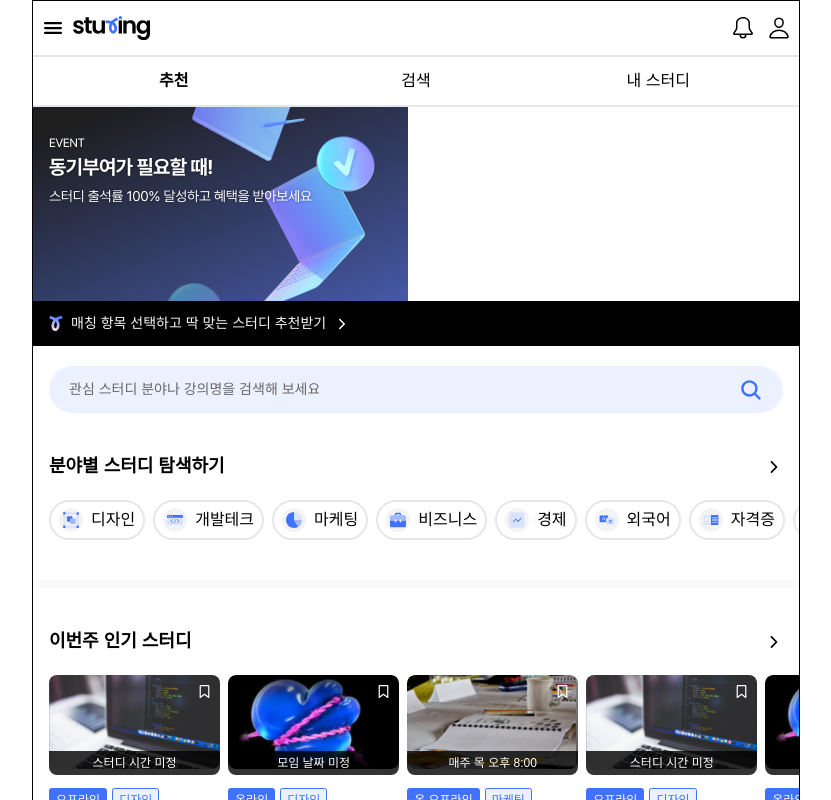
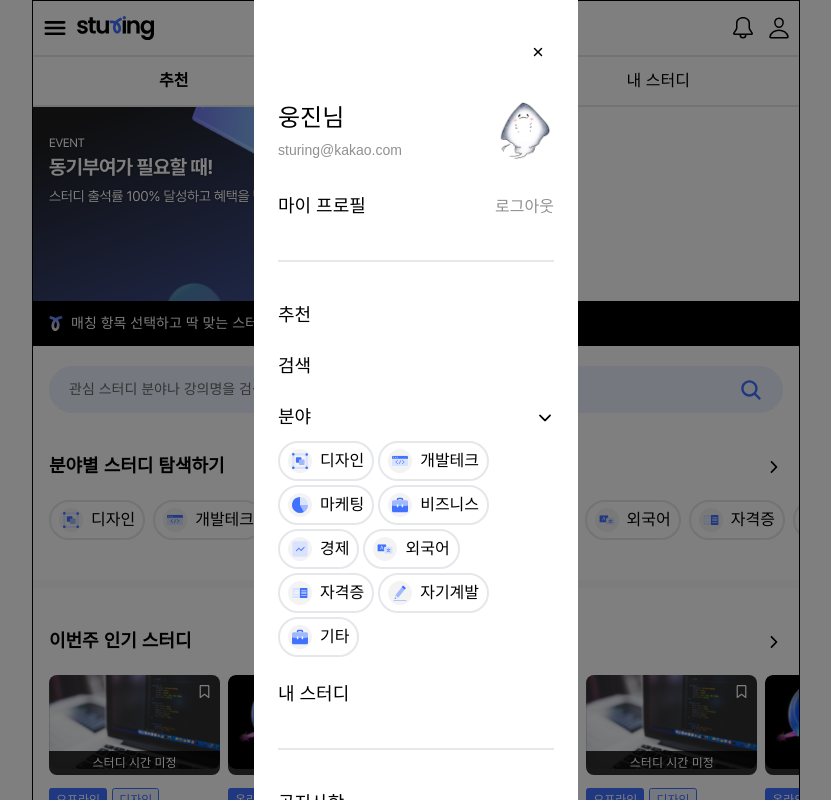
Before and after one commit to Woongjin-Udemy-Pixe11/sturing, a Next.js app: page / in a window 1280 px wide. Both pictures are taken after a click on the button 277 px from the left and 28 px from the top of the page. Shown: the top 800 px of the page, without its empty margins (224-1055 px from the left). Built offline with nearby package versions, Linux system fonts and the light colour scheme; a web font is replaced by a local one.

Commit message:
[design] 햄버거 메뉴 클릭 시 사이드바 열림 처리

```diff
--- a/src/components/common/Header.tsx
+++ b/src/components/common/Header.tsx
@@ -1,15 +1,38 @@
+'use client';
 import { IoMenu } from 'react-icons/io5';
 import { IoPersonOutline } from 'react-icons/io5';
 import { GoBell } from 'react-icons/go';
+import Link from 'next/link';
+import { useState } from 'react';
+import SideBar from '../sidebar/SideBar';
 
 export default function Header() {
+  const [isOpenMenu, setIsOpenMenu] = useState(false);
+
+  const onClickMenu = () => {
+    setIsOpenMenu(!isOpenMenu);
+    if (!isOpenMenu) {
+      document.body.style.overflow = 'hidden';
+    } else {
+      document.body.style.overflow = 'auto';
+    }
+  };
+
   return (
     <>
-      <header className=" w-full h-[5.4rem] flex justify-between items-center px-[0.8rem] text-gray-1000">
-        <div className=" w-[50%] flex justify-start items-center gap-[0.8rem]">
-          <button>
-            <IoMenu className="w-[2.4rem] h-[2.4rem]" />
+      {isOpenMenu && (
+        <div
+          className="fixed inset-0 bg-black bg-opacity-50 z-10"
+          onClick={onClickMenu}
+        ></div>
+      )}
+      {isOpenMenu && <SideBar onClose={onClickMenu} />}
+      <header className="w-full h-[5.4rem] flex justify-between items-center px-[0.8rem] text-gray-1000 m-0">
+        <div className="w-[50%] flex justify-start items-center gap-[0.8rem]">
+          <button onClick={onClickMenu}>
+            <IoMenu className="w-[2.8rem] h-[2.8rem]" />
           </button>
+          <Link href="/">
             <h1 className="w-[7.8rem] h-[2.4rem] cursor-pointer">
               <figure>
                 <img src="/logo.svg" alt="스터링 로고" className="w-full" />
@@ -19,6 +42,7 @@ export default function Header() {
                 </figcaption>
               </figure>
             </h1>
+          </Link>
         </div>
         <div className="w-[50%] flex justify-end items-center gap-[1.2rem]">
           <button>
--- a/src/components/sidebar/SideBar.tsx
+++ b/src/components/sidebar/SideBar.tsx
@@ -3,10 +3,10 @@ import Link from 'next/link';
 import SideBarToggle from './SideBarToggle';
 import UserProfile from './UserProfile';
 
-export default function SideBar() {
+export default function SideBar({ onClose }: { onClose: () => void }) {
   return (
     <>
-      <dialog className="block fixed top-0 left-0 m-0 w-[32.4rem] px-[2.4rem] h-screen z-10">
+      <dialog className="block fixed top-0 left-0 w-[32.4rem] px-[2.4rem] h-screen z-10 ">
         <button className="absolute top-[4rem] right-[2.4rem] w-[2.4rem] h-[2.4rem]">
           <IoClose />
         </button>
```
Lines whose indentation alone changed are shown as unchanged.
